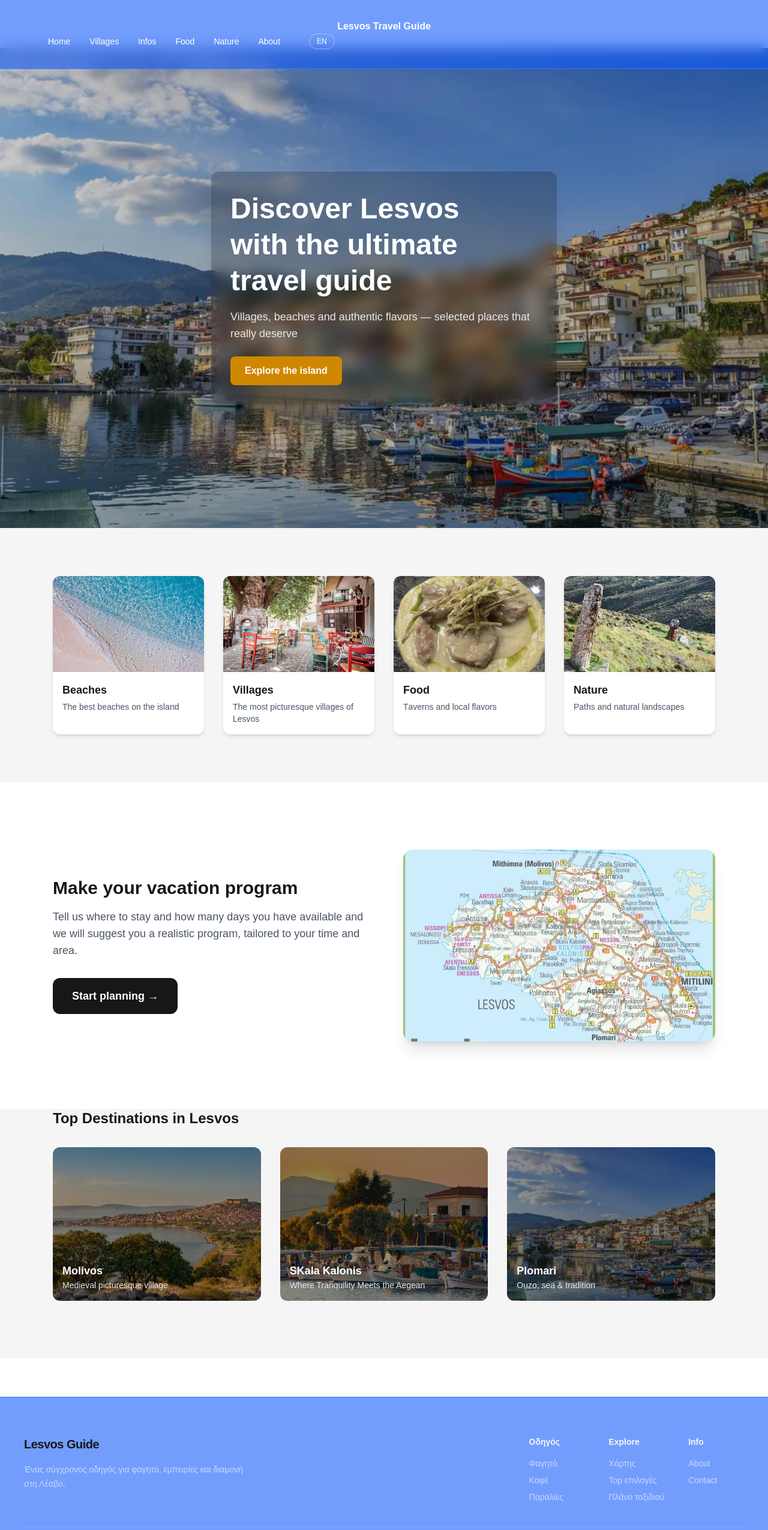
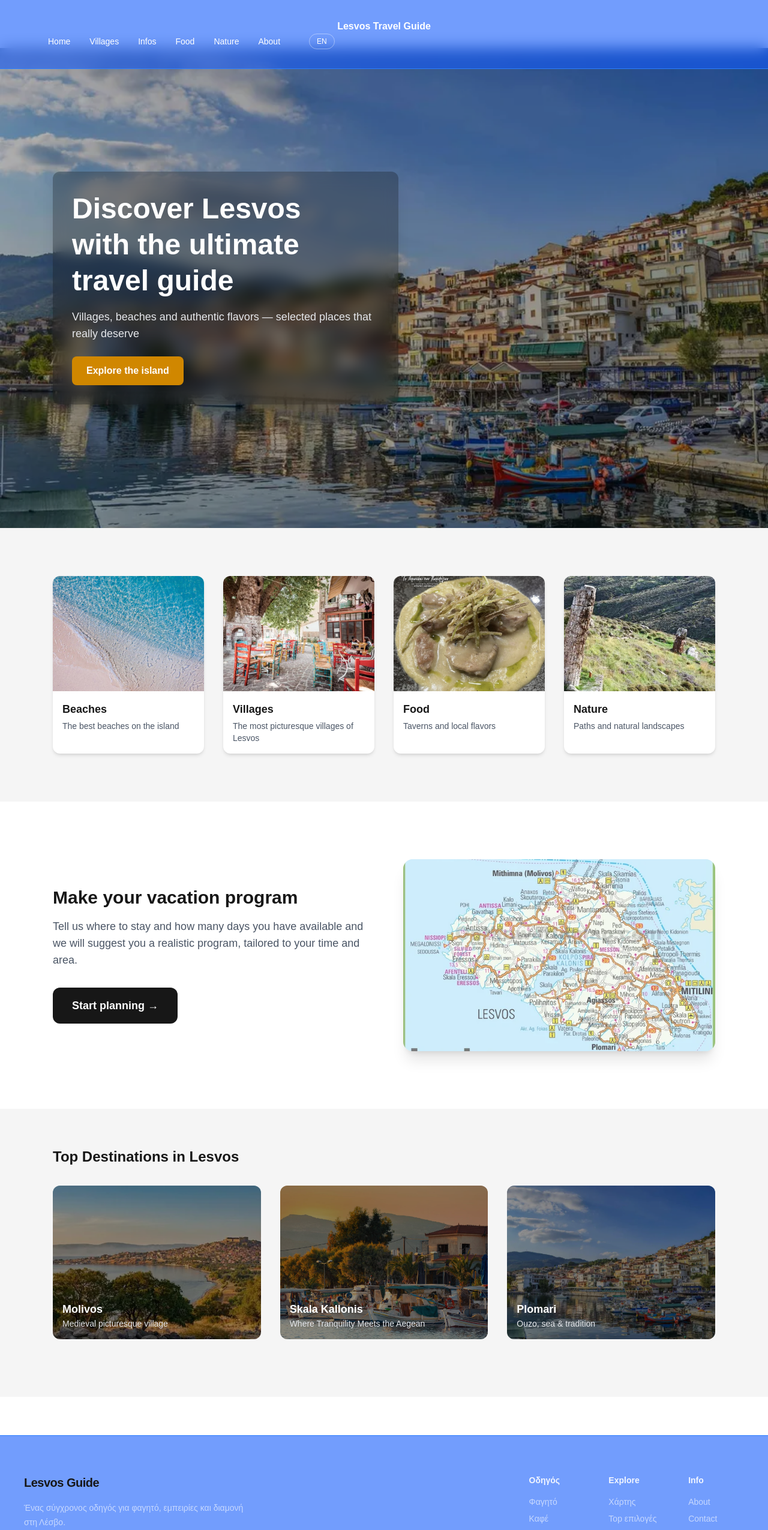
Before and after one commit to amamouridis06/lesvos-travel-guide, a Next.js app: page / in a window 1280 px wide. Shown: the top 2550 px of the page at 60% size. Built offline with nearby package versions, Linux system fonts and the light colour scheme.

Commit message:
Update page.tsx

```diff
--- a/app/page.tsx
+++ b/app/page.tsx
@@ -1,28 +1,27 @@
 import Link from "next/link";
-
 
 export default function Home() {
   return (
     <main className="flex flex-col min-h-screen bg-neutral-100 text-neutral-900">
+      {/* ================= HERO ================= */}
+      <section className="relative w-full min-h-[85vh] md:h-screen bg-[url('/plomari2.jpg')] bg-cover bg-center">
+        <div className="absolute inset-0 bg-black/30" />
 
-      {/* ================= HERO ================= */}
-      <section className="relative w-full h-screen bg-[url('/plomari2.jpg')] bg-cover bg-center">
-        <div className="absolute inset-0 bg-black/20" />
-
-        <div className="relative z-10 h-full flex items-center">
-          <div className="max-w-6xl mx-auto px-6">
-            <div className="max-w-xl bg-black/20 backdrop-blur-md p-8 rounded-xl shadow-xl">
-              <h1 className="text-4xl md:text-5xl font-bold text-white leading-tight">
+        <div className="relative z-10 flex min-h-[85vh] md:h-full items-center">
+          <div className="max-w-6xl mx-auto w-full px-4 sm:px-6">
+            <div className="max-w-xl bg-black/25 backdrop-blur-md p-5 sm:p-6 md:p-8 rounded-xl shadow-xl">
+              <h1 className="text-3xl sm:text-4xl md:text-5xl font-bold text-white leading-tight">
                 Discover Lesvos <br /> with the ultimate travel guide
               </h1>
 
-              <p className="mt-4 text-lg text-gray-200">
-                 Villages, beaches and authentic flavors — selected places that really deserve
+              <p className="mt-3 sm:mt-4 text-base sm:text-lg text-gray-200">
+                Villages, beaches and authentic flavors — selected places that
+                really deserve
               </p>
 
               <Link
                 href="/planner"
-                className="inline-block mt-6 px-6 py-3 rounded-lg bg-yellow-600 text-white font-semibold hover:bg-yellow-700 transition"
+                className="inline-block mt-5 sm:mt-6 px-5 sm:px-6 py-3 rounded-lg bg-yellow-600 text-white font-semibold hover:bg-yellow-700 transition"
               >
                 Explore the island
               </Link>
@@ -32,7 +31,8 @@ export default function Home() {
       </section>
 
       {/* ================= QUICK CATEGORIES ================= */}
-      <section className="w-full max-w-6xl mx-auto px-6 py-20 grid grid-cols-1 sm:grid-cols-2 lg:grid-cols-4 gap-8">
+      <section className="w-full max-w-6xl mx-auto px-4 sm:px-6 py-12 sm:py-16 md:py-20">
+        <div className="grid grid-cols-1 sm:grid-cols-2 lg:grid-cols-4 gap-5 sm:gap-6 md:gap-8">
           {[
             {
               title: "Beaches",
@@ -48,7 +48,7 @@ export default function Home() {
             },
             {
               title: "Food",
-            desc: "Τaverns and local flavors",
+              desc: "Taverns and local flavors",
               img: "/food.jpg",
               href: "/food",
             },
@@ -67,7 +67,7 @@ export default function Home() {
               <img
                 src={item.img}
                 alt={item.title}
-              className="h-40 w-full object-cover group-hover:scale-105 transition"
+                className="h-44 sm:h-48 w-full object-cover group-hover:scale-105 transition duration-300"
               />
               <div className="p-4">
                 <h3 className="font-semibold text-lg">{item.title}</h3>
@@ -75,34 +75,34 @@ export default function Home() {
               </div>
             </Link>
           ))}
+        </div>
       </section>
 
       {/* ================= TRIP PLANNER CTA ================= */}
-      <section className="w-full bg-white py-28">
-        <div className="max-w-6xl mx-auto px-6 grid grid-cols-1 md:grid-cols-2 gap-16 items-center">
-
+      <section className="w-full bg-white py-14 sm:py-20 md:py-24">
+        <div className="max-w-6xl mx-auto px-4 sm:px-6 grid grid-cols-1 md:grid-cols-2 gap-10 md:gap-16 items-center">
           {/* TEXT */}
           <div>
-            <h2 className="text-3xl font-bold mb-4">
+            <h2 className="text-2xl sm:text-3xl font-bold mb-4">
               Make your vacation program
             </h2>
 
-            <p className="text-gray-600 text-lg mb-8 max-w-xl">
-               Tell us where to stay and how many days you have available
-              and we will suggest you a realistic program,
-              tailored to your time and area.
+            <p className="text-gray-600 text-base sm:text-lg mb-6 sm:mb-8 max-w-xl">
+              Tell us where to stay and how many days you have available and we
+              will suggest you a realistic program, tailored to your time and
+              area.
             </p>
 
             <Link
               href="/planner"
-              className="inline-block px-8 py-4 rounded-xl bg-neutral-900 text-white font-semibold text-lg hover:bg-neutral-800 transition"
+              className="inline-block px-6 sm:px-8 py-3 sm:py-4 rounded-xl bg-neutral-900 text-white font-semibold text-base sm:text-lg hover:bg-neutral-800 transition"
             >
               Start planning →
             </Link>
           </div>
 
           {/* VISUAL */}
-          <div className="relative h-80 rounded-2xl overflow-hidden shadow-xl">
+          <div className="relative h-64 sm:h-72 md:h-80 rounded-2xl overflow-hidden shadow-xl">
             <img
               src="/map-lesvos.jpg"
               alt="The Map"
@@ -110,17 +110,16 @@ export default function Home() {
             />
             <div className="absolute inset-0 bg-white/30" />
           </div>
-
         </div>
       </section>
 
       {/* ================= FEATURED DESTINATIONS ================= */}
-      <section className="w-full max-w-6xl mx-auto px-6 pb-24">
-        <h2 className="text-2xl font-semibold mb-8">
+      <section className="w-full max-w-6xl mx-auto px-4 sm:px-6 py-14 sm:py-16 md:pb-24">
+        <h2 className="text-2xl font-semibold mb-6 sm:mb-8">
           Top Destinations in Lesvos
         </h2>
 
-        <div className="grid grid-cols-1 md:grid-cols-3 gap-8">
+        <div className="grid grid-cols-1 sm:grid-cols-2 md:grid-cols-3 gap-5 sm:gap-6 md:gap-8">
           {[
             {
               title: "Molivos",
@@ -129,7 +128,7 @@ export default function Home() {
               href: "/villages/molivos",
             },
             {
-              title: "SKala Kalonis",
+              title: "Skala Kallonis",
               subtitle: "Where Tranquility Meets the Aegean",
               img: "/skala-kallonis.jpeg",
               href: "/villages/skala-kallonis",
@@ -149,23 +148,18 @@ export default function Home() {
               <img
                 src={place.img}
                 alt={place.title}
-                className="h-64 w-full object-cover group-hover:scale-105 transition duration-300"
+                className="h-56 sm:h-60 md:h-64 w-full object-cover group-hover:scale-105 transition duration-300"
               />
               <div className="absolute inset-0 bg-black/40 flex flex-col justify-end p-4 pointer-events-none">
                 <h3 className="text-white text-lg font-semibold">
                   {place.title}
                 </h3>
-                <p className="text-gray-200 text-sm">
-                  {place.subtitle}
-                </p>
+                <p className="text-gray-200 text-sm">{place.subtitle}</p>
               </div>
             </Link>
           ))}
         </div>
       </section>
-
-
-
     </main>
   );
 }
```
Lines whose indentation alone changed are shown as unchanged.
